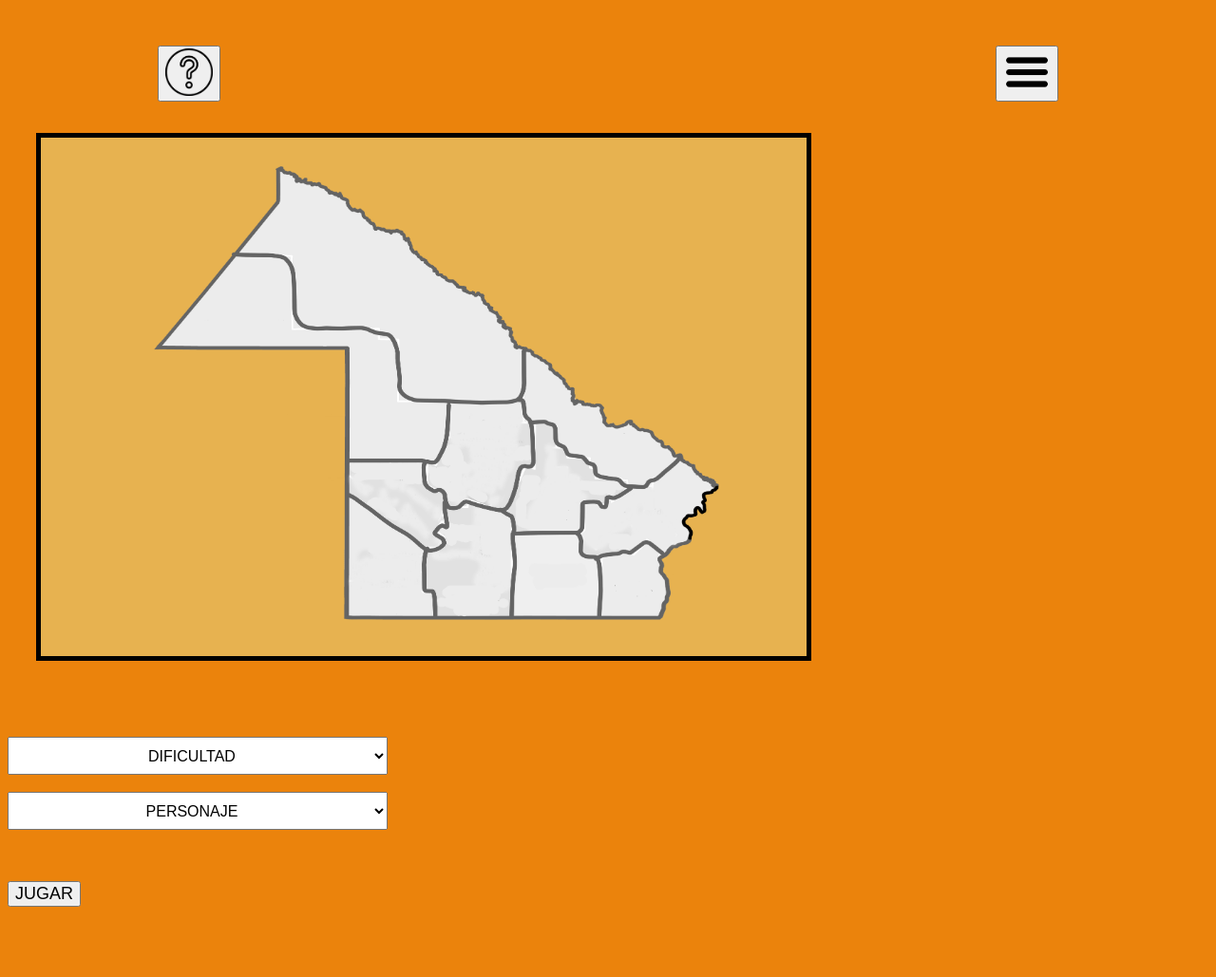
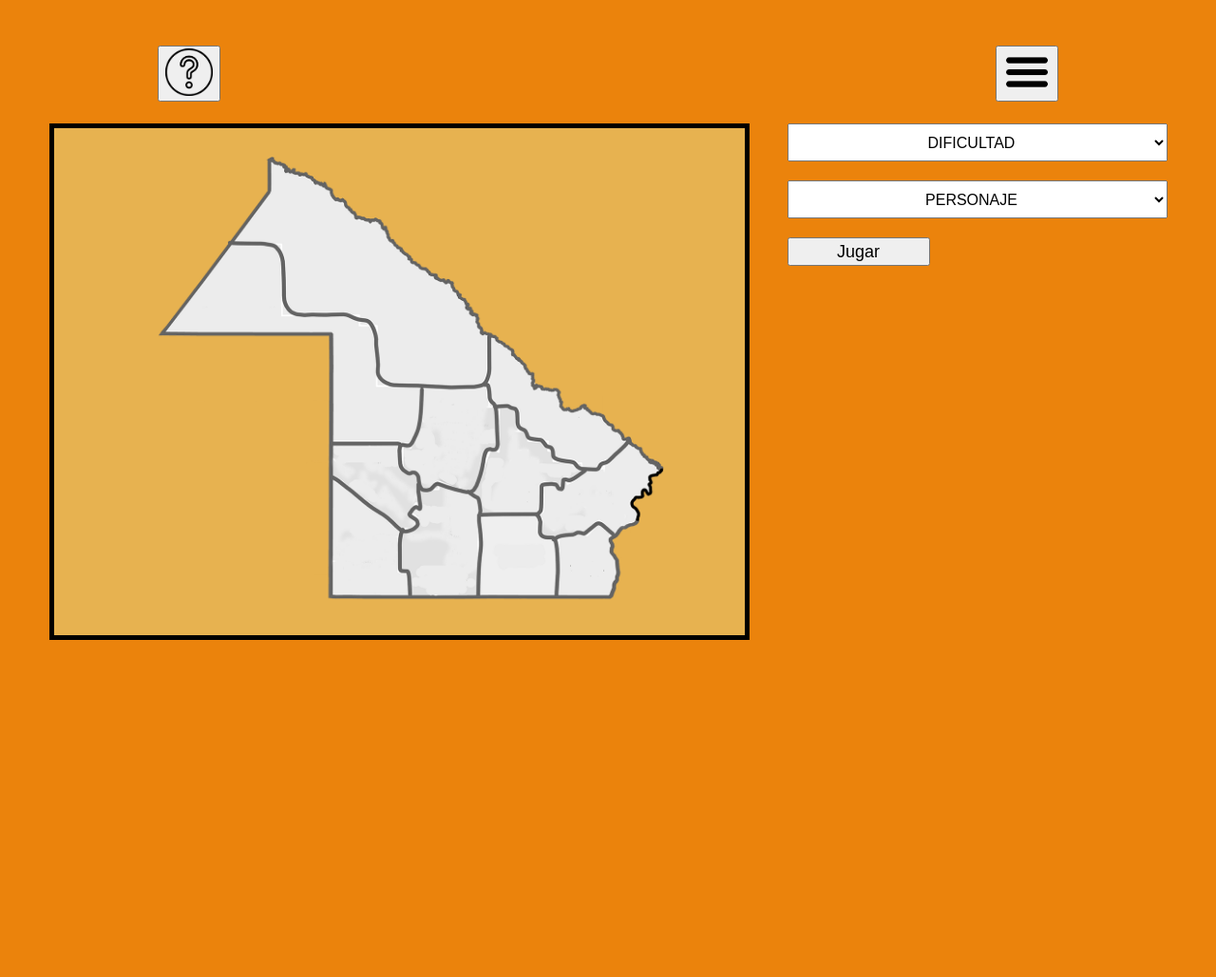
Before and after one commit to Furyko/Matanga, a Django app: page /mapa/1 in a window 1280 px wide. Shown: the whole page at 95% size. After the commit the page ends 674 px from the top, so only its background shows below. Run offline with Django 3.2, Linux system fonts and the light colour scheme; a user stored in the database is signed in; data comes from the database, SQL or seed files in the repository; both versions use the stored data as it was after the commit; some libraries are stand-ins or nearby versions.

Commit message:
Refactoreado template de mapa. Se ajustó la resolución del Mapa.png por una inferior para mejorar el rendimiento.

```diff
--- a/Matanga_project/quiz/static/css/estilos.css
+++ b/Matanga_project/quiz/static/css/estilos.css
@@ -3,13 +3,9 @@
 }
 .mapa {
     background: #e7b250;
-    margin: 30px;
     padding: 30px;
+    margin-right: 40px;
     border: 5px solid black;
-    float: left;
-    text-align: center;
-    position: relative;
-    top: 500px;
 }
 .juego {
     background: #e7b250;
@@ -209,25 +205,29 @@
     background: #414141;
 }
 .inicio {
-    margin-top: 10px;
+    margin-top: 130px;
     position: relative;
+    display: flex;
+    justify-content: center;
+    flex-direction: row;
 }
-.inicio .mapa {
-    position:relative;
-    top: 50px;;
-    left:0;
+.menu_iniciar_partida {
+    display: flex;
+    flex-direction: column;
 }
-.inicio .iniciar_partida{
-    margin-right: 10px;
-    position:absolute;
-    top:500;
-    right:0;
+.iniciar_partida{
+    display: flex;
+    flex-direction: column;
 }
-.inicio .personaje {
-    margin-right: 10px;
-    position:absolute;
-    top: 280px;
-    right: 0;
-    background: #afafaf;
-    border: 5px solid black;
+.iniciar_partida select {
+    margin-bottom: 20px;
 }
+.personaje {
+    padding-right: 20px;
+    padding-bottom: 20px;
+    display: flex;
+    justify-content: space-between;
+}
+.personaje img {
+    margin-top: 35px
+}
--- a/Matanga_project/templates/base.html
+++ b/Matanga_project/templates/base.html
@@ -4,9 +4,7 @@
         <meta charset="UTF-8">
         <title>Matanga Game Quiz</title>
         {% load static %}
-
         <link rel="icon" href="{% static 'favicon.ico' %}">
-
         <div style="text-align:center">
             <audio loop id="miaudio">
                 <source src="{% static 'Fondo.mp3' %}" volume=30 type="audio/mp3">
@@ -17,7 +15,6 @@
                 audio.volume = 0.1;
             </script>
         </div>
-
         <script src="https://code.jquery.com/jquery-3.5.1.min.js"></script> <!--JQuery-->
         <style>
             .options_box{
@@ -55,12 +52,8 @@
     <body>
         {% block content %}
         {% endblock %}
-
-
         <link href="{% static 'css/estilos.css' %}" rel="stylesheet" type="text/css">
-        <script src= "{% static 'scripts/estilos.js' %}" type= "text/javascript"></script>
-        <script src="js/jquery-3.2.1.min.js"></script>
-
+        <!--<script src= "{% static 'scripts/estilos.js' %}" type= "text/javascript"></script>-->
         <br><br>
         <div class="help_btn">
             <button onclick="hide_info_box()"><img src="{% static 'help_btn.png' %}" width="50" height="50"></button>
@@ -72,7 +65,6 @@
             <button onclick="hide_options_box()"><img src="{% static 'options_btn.png' %}" width="50" height="50"></button>
         </div>
         {% endif %}
-
         <div class="info_box">
             <div class="info_title"><span>¡Buenas, {{request.user}}!</span></div> <!--Aquí hay que hacer que muestre el nombre del usuario-->
             <div class="info_list">
@@ -86,7 +78,6 @@
             </div>
             <div class="ok_rules_btn"><button onclick="hide_info_box()">OK</button></div>
         </div>
-
         <div class="options_box">
             <div class="options_title">
                 <span>Hola, {{request.user}}.</span>
@@ -108,7 +99,6 @@
         <script>
             const info_box = document.querySelector(".info_box")
             const options_box = document.querySelector(".options_box")
-
             function hide_info_box(){
                 if (info_box.style.display !== "inline") {
                     info_box.style.display = "inline"
@@ -117,7 +107,6 @@
                     info_box.style.display = "none"
                 }
             }
-
             function hide_options_box(){
                 if (options_box.style.display !== "inline") {
                     options_box.style.display = "inline"
@@ -128,7 +117,4 @@
             }
         </script>
     </body>
-    <footer>
-
-    </footer>
 </html>
--- a/Matanga_project/templates/mapa.html
+++ b/Matanga_project/templates/mapa.html
@@ -4,33 +4,40 @@
 {% block content %}
 {% load static %}
 <head>
+    <style>
+        .btn_mapa {
+            font-size: 100%;
+            width: 150px;
+            height: 30px;
+        }
+    </style>
 </head>
 <body>
-        <div class="inicio" style="position: relative; top: 50px">
-            <div class= "mapa">
-                <img src="{% static 'Mapa.png' %}" width="746" height="482"/>
+    <div class="inicio">
+        <div class="mapa">
+            <img src="{% static 'Mapa.png' %}" width="667" height="470"/>
         </div>
+        <div class="menu_iniciar_partida">
             <form method="POST" action="">
                 {% csrf_token %}
-                <div class="iniciar_partida" style="position: relative; top: 100px">
+                <div class="iniciar_partida">
                     <select style="font-size: 100%; width: 400px; height: 40px; text-align:center;" name="dificultad" required>
                         <option value="" disabled selected>DIFICULTAD</option>
                         <option value="1">FÁCIL</option>
                         <option value="2">NORMAL</option>
                         <option value="3">DIFÍCIL</option>
                     </select>
-                    <br><br>
                     <select style="font-size: 100%; width: 400px; height: 40px; text-align:center;" name="personaje" id="select_personaje" required>
                         <option value="" disabled selected>PERSONAJE</option>
                         <option value="gaucho">GAUCHO</option>
                         <option value="china">CHINA</option>
                     </select>
-                    <br><br><br><br>
-                    <input type="submit" style="font-size: large;" class="btn btn-danger" value="JUGAR">
+                </div>
+                <div class="personaje" style="background-color: transparent;">
+                    <input type="submit" style="font-size: large;" class="btn btn-danger btn_mapa" value="Jugar">
+                    <img src="{% static 'Sin_seleccionar.png' %}" width="138" height="349" id="personaje">
                 </div>
             </form>
-            <div class="personaje" style="background-color : transparent; border: solid transparent">
-                <img src="{% static 'Sin_seleccionar.png' %}" width="138" height="349" id="personaje">
         </div>
     </div>
     <script>
@@ -39,7 +46,6 @@
         var img_gaucho = "{% static 'Gaucho.png' %}";
         var img_china = "{% static 'China.png' %}";
         var img_vacia = "{% static 'Sin_seleccionar.png' %}";
-
         function show(){
             var as_ = document.forms[0].select_personaje.value;
             if (as_ == 'gaucho') {
@@ -53,13 +59,6 @@
         e.onchange=show;
         show();
     </script>
-        <div style="position: relative; top: 400px">
-
-
-
-    </div>
 </body>
-    <br><br><br><br><br><br><br><br><br><br>
-
 
 {% endblock %}
```
Also changed, not shown: Matanga_project/Matanga_project/db.sqlite3, Matanga_project/quiz/static/Mapa.png. Lines whose indentation alone changed are shown as unchanged.
